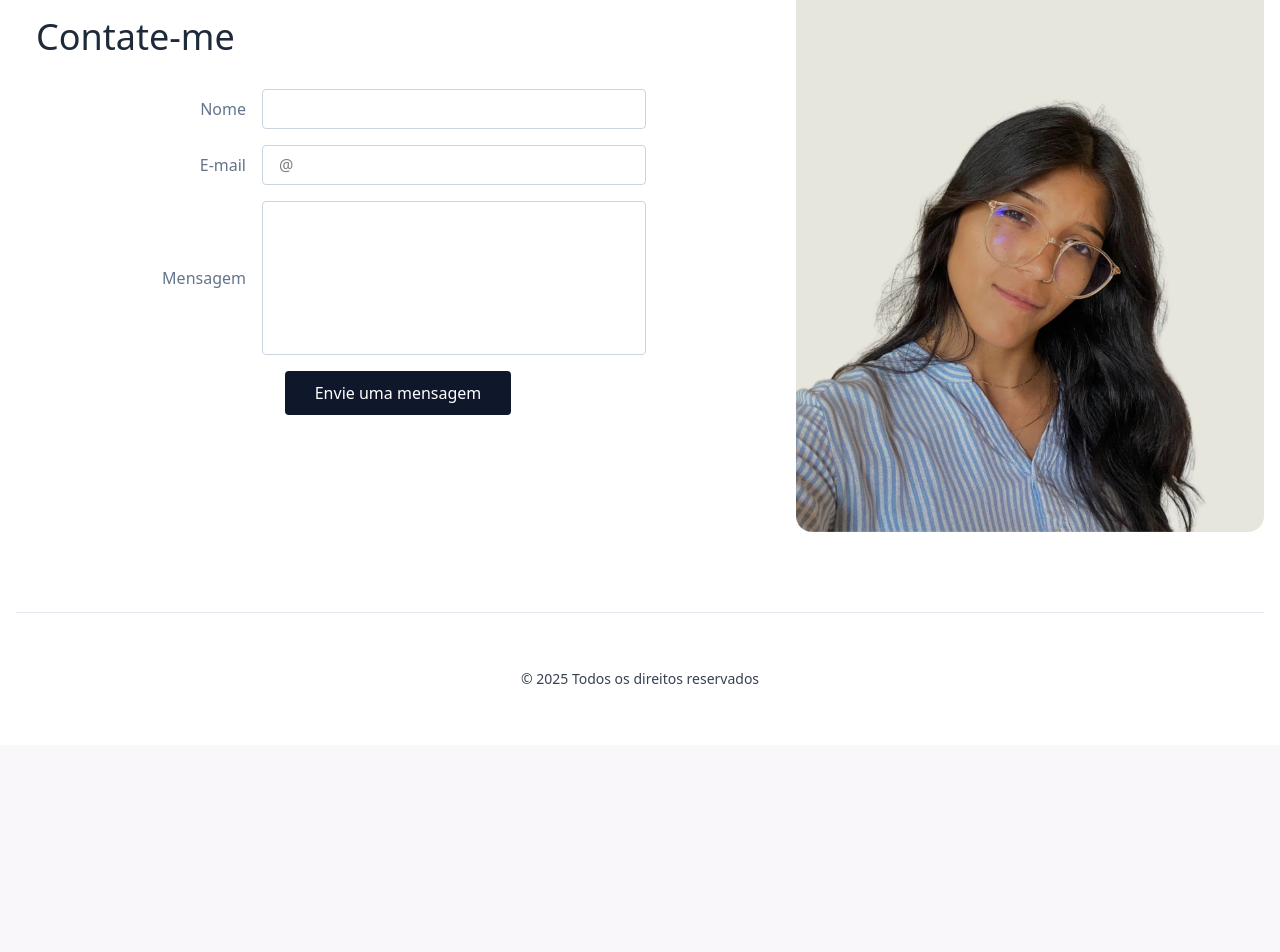
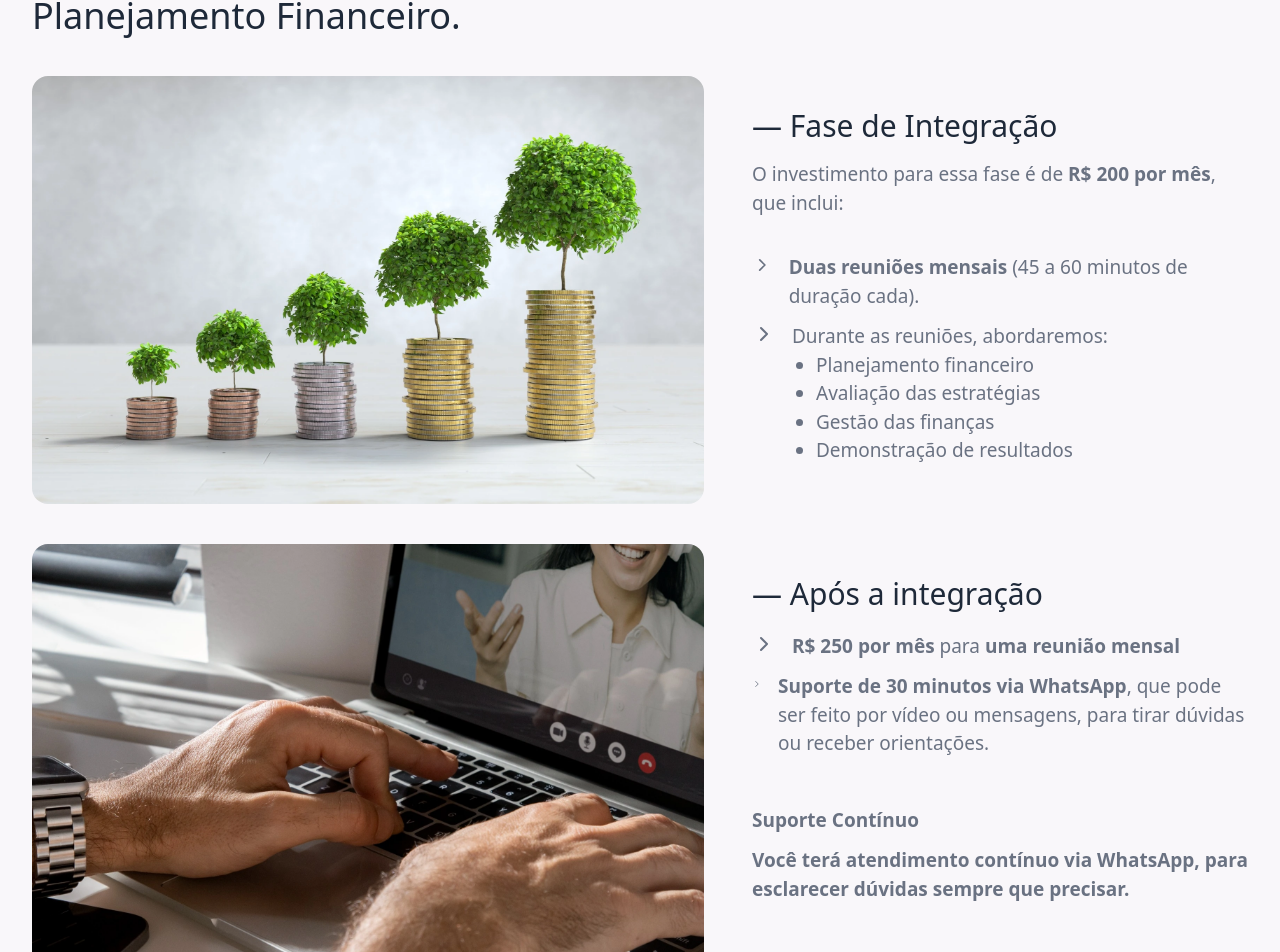
Before and after one commit to gabrielppd77/financas-tranquilas-fe, a React (Vite) app: page / in a window 1280 px wide. Shown: the part 3936-4888 px from the top of the page. Before the commit the page ends 4681 px from the top, so only its background shows below. Built offline with nearby package versions, Linux system fonts and the light colour scheme.

Commit message:
add component Pricing

```diff
--- a/src/app.tsx
+++ b/src/app.tsx
@@ -8,6 +8,7 @@ import ListCompetence from "./components/list-competence";
 import CarouselImages from "./components/carousel-images";
 import Instructions from "./components/instructions";
 import Quote from "./components/quote";
+import Pricing from "./components/pricing";
 
 export default function App() {
   return (
@@ -53,6 +54,12 @@ export default function App() {
             </Container>
           </section>
 
+          <section>
+            <Container>
+              <Pricing />
+            </Container>
+          </section>
+
           <section id={sections.ContactMe} className="bg-white">
             <Container>
               <ContactMe />
--- a/src/components/instructions.tsx
+++ b/src/components/instructions.tsx
@@ -22,7 +22,7 @@ function InstructionItem({
 
 export default function Instructions() {
   return (
-    <ul className="flex flex-col gap-20 px-4 py-14">
+    <ul className="flex flex-col gap-20 px-4 py-20">
       <InstructionItem
         title="— Anamnese Financeira"
         subtitle="Entendendo o ponto de partida."
--- /dev/null
+++ b/src/components/pricing.tsx
@@ -0,0 +1,97 @@
+import { ChevronRight } from "lucide-react";
+
+export default function Pricing() {
+  return (
+    <div className="px-4 py-20">
+      <h1 className="mb-10 max-w-4xl text-4xl text-gray-800">
+        O valor de investimento para iniciarmos o seu Planejamento Financeiro.
+      </h1>
+
+      <div className="flex flex-col gap-10">
+        <div className="flex flex-col gap-12 xl:flex-row">
+          <img
+            src="stacks-coins-arranged-bar-graph.webp"
+            alt="Pilhas de moedas organizadas como um gráfico de barra"
+            className="w-2xl rounded-2xl"
+          />
+          <div className="py-8">
+            <h1 className="mb-4 text-3xl text-gray-800">
+              — Fase de Integração
+            </h1>
+            <p className="mb-8 text-[19px] text-gray-500">
+              O investimento para essa fase é de{" "}
+              <strong className="font-semibold">R$ 200 por mês</strong>, que
+              inclui:
+            </p>
+            <ul className="flex flex-col gap-2 text-[19px] text-gray-500">
+              <li className="mt-1 flex gap-4">
+                <ChevronRight className="text-gray-500" />
+                <div>
+                  <strong className="font-semibold">
+                    Duas reuniões mensais
+                  </strong>{" "}
+                  (45 a 60 minutos de duração cada).
+                </div>
+              </li>
+
+              <li className="mt-1 flex gap-4">
+                <ChevronRight className="text-gray-500" />
+                <div>
+                  Durante as reuniões, abordaremos:
+                  <ul className="ml-6 list-disc">
+                    <li>Planejamento financeiro</li>
+                    <li>Avaliação das estratégias</li>
+                    <li>Gestão das finanças</li>
+                    <li>Demonstração de resultados</li>
+                  </ul>
+                </div>
+              </li>
+            </ul>
+          </div>
+        </div>
+
+        <div className="flex flex-col gap-12 xl:flex-row">
+          <img
+            className="w-2xl rounded-2xl"
+            src="close-up-virtual-classroom.webp"
+            alt="Home assistindo uma aula"
+          />
+          <div className="py-8">
+            <h1 className="mb-4 text-3xl text-gray-800">— Após a integração</h1>
+            <ul className="flex flex-col gap-2 text-[19px] text-gray-500">
+              <li className="mt-1 flex gap-4">
+                <ChevronRight className="text-gray-500" />
+                <div>
+                  <strong className="font-semibold">R$ 250 por mês</strong> para{" "}
+                  <strong className="font-semibold">uma reunião mensal</strong>
+                </div>
+              </li>
+
+              <li className="mt-1 flex gap-4">
+                <ChevronRight className="text-gray-500" />
+                <div>
+                  <strong className="font-semibold">
+                    Suporte de 30 minutos via WhatsApp
+                  </strong>
+                  , que pode ser feito por vídeo ou mensagens, para tirar
+                  dúvidas ou receber orientações.
+                </div>
+              </li>
+
+              <li className="mt-10 flex gap-4 font-semibold">
+                <span>Suporte Contínuo</span>
+              </li>
+
+              <li className="mt-1 flex gap-4 font-bold">
+                <span>
+                  Você terá atendimento contínuo via WhatsApp, para esclarecer
+                  dúvidas sempre que precisar.
+                </span>
+              </li>
+            </ul>
+          </div>
+        </div>
+      </div>
+    </div>
+  );
+}
```
Also changed, not shown: public/close-up-virtual-classroom.webp (added), public/stacks-coins-arranged-bar-graph.webp (added).
